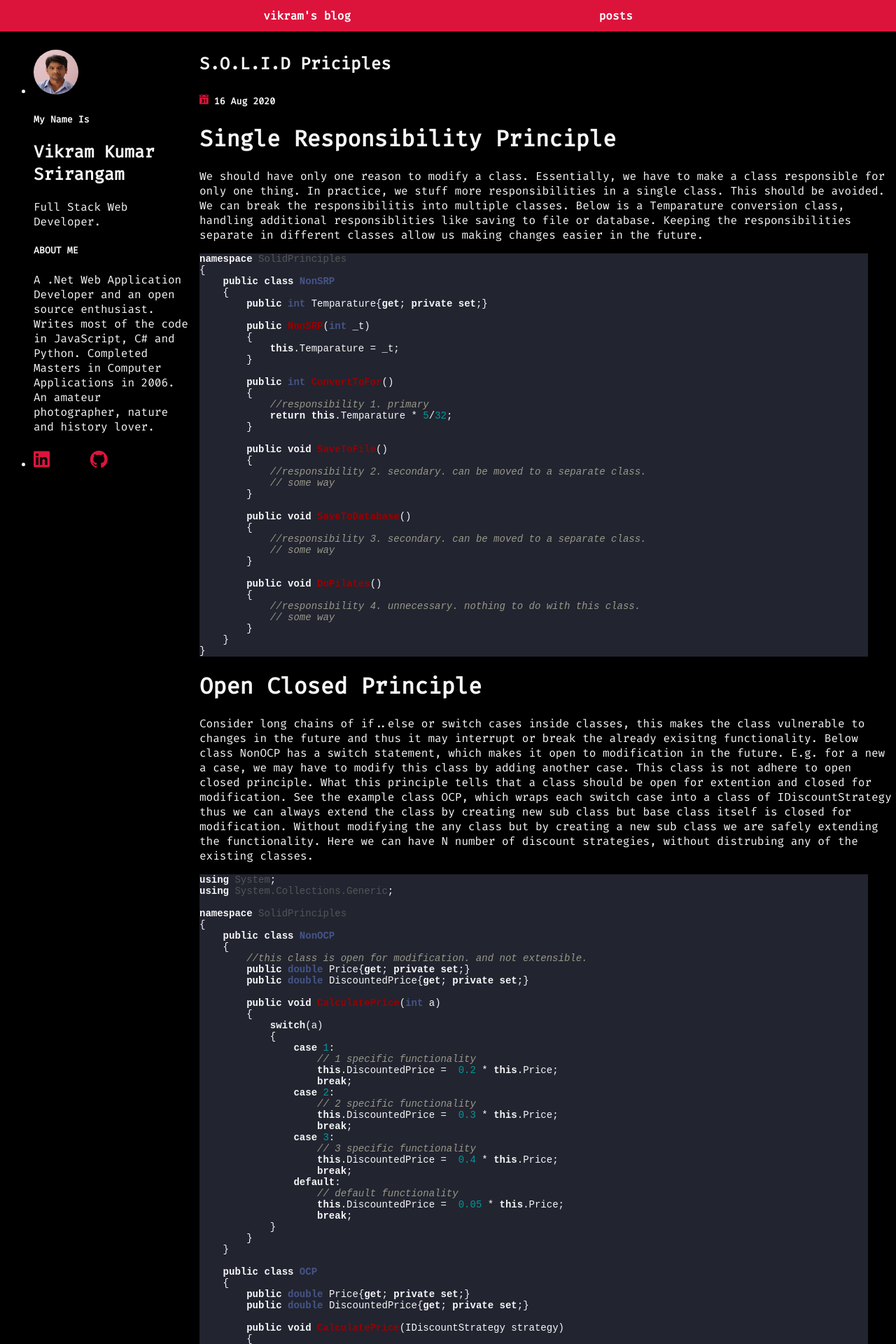
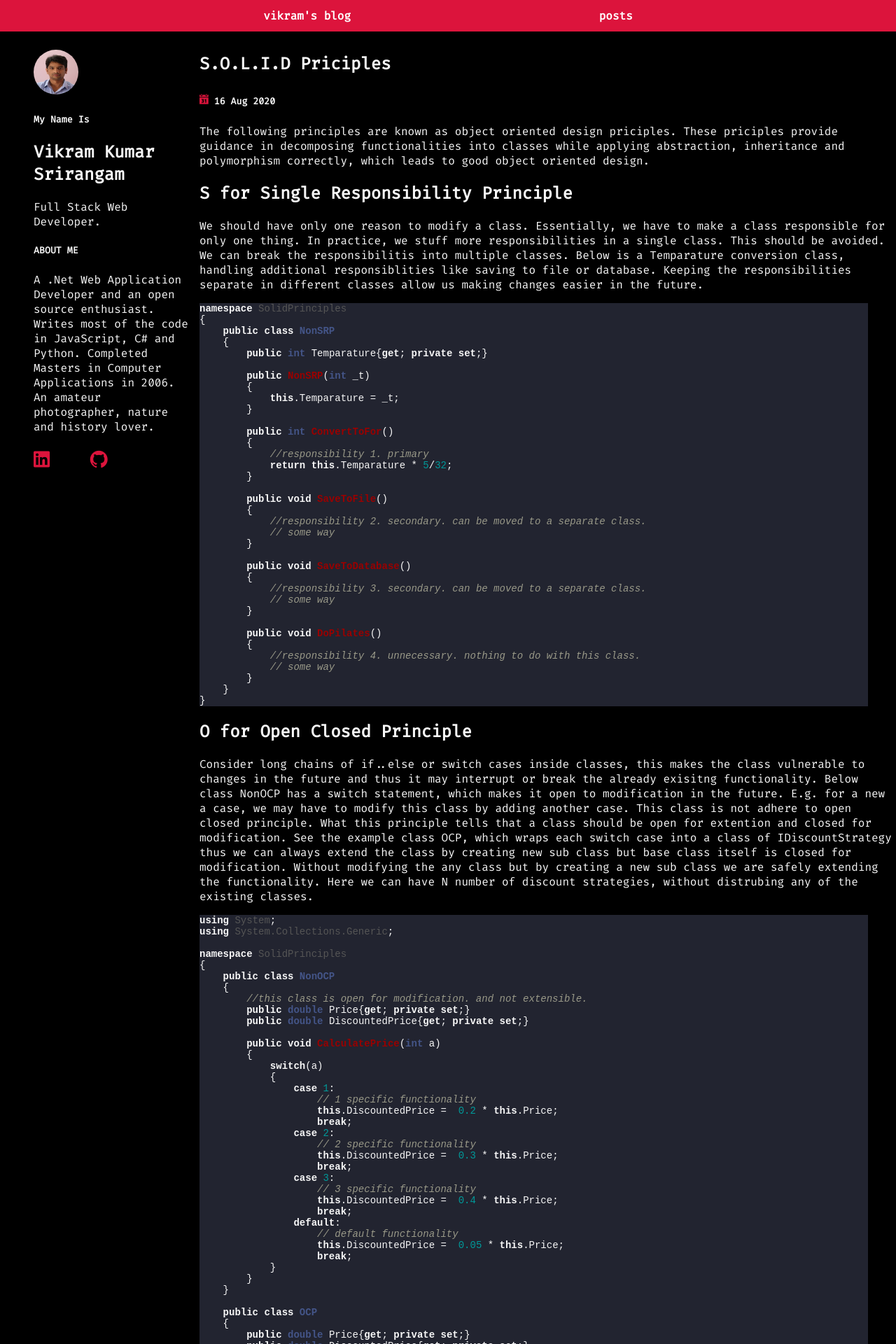
Before and after one commit to srirangamv/srirangamv.github.io, a Jekyll site: the page built from _posts/2020-08-16-solid-priciples.md, in a window 1280 px wide. Shown: the top 1920 px of the page at 70% size. Built offline with Jekyll 4.4.1, drawn with Linux system fonts in a browser that asks for light colours.

Commit message:
adding post.

```diff
--- a/_posts/2020-08-16-solid-priciples.md
+++ b/_posts/2020-08-16-solid-priciples.md
@@ -6,7 +6,9 @@
 date: 2020-08-16
 ---
 
-# Single Responsibility Principle
+The following principles are known as object oriented design priciples. These priciples provide guidance in decomposing functionalities into classes while applying abstraction, inheritance and polymorphism correctly, which leads to good object oriented design.
+
+## S for **Single Responsibility Principle**
 
 <p>We should have only one reason to modify a class. Essentially, we have to make a class responsible for only one thing. In practice, we stuff more responsibilities in a single class. This should be avoided. We can break the responsibilitis into multiple classes. Below is a Temparature conversion class, handling additional responsiblities like saving to file or database. Keeping the responsibilities separate in different classes allow us making changes easier in the future.</p>
 
@@ -50,7 +52,7 @@
 }
 {% endhighlight %}
 
-# Open Closed Principle
+## O for **Open Closed Principle**
 
 <p>Consider long chains of if..else or switch cases inside classes, this makes the class vulnerable to changes in the future and thus it may interrupt or break the already exisitng functionality. Below class NonOCP has a switch statement, which makes it open to modification in the future. E.g. for a new a case, we may have to modify this class by adding another case. This class is not adhere to open closed principle. What this principle tells that a class should be open for extention and closed for modification. See the example class OCP, which wraps each switch case into a class of IDiscountStrategy thus we can always extend the class by creating new sub class but base class itself is closed for modification. Without modifying the any class but by creating a new sub class we are safely extending the functionality. Here we can have N number of discount strategies, without distrubing any of the existing classes.</p>
 
@@ -124,7 +126,7 @@
 }
 {% endhighlight %}
 
-# Lislov Substituition Principle
+## L for **Lislov Substituition Principle**
 
 <p>When, we are creaing an hierarchy, we should make sure that all sub classes replaceable using base absrtaction. Some times wrong abstraction applied and a subclass is created. This wrongly abstracted class will break this principle. Consider a real example of Bird abstraction, most of the birds will fly. But in the case of Kiwi which is a bird and cannot fly. This makes Kiwi a wrong abstraction here.This principle make sures that when we dealing with abstraction, all the sub classes should adhere to the abstracted behavior. Otherwise a client class which depends on this abstraction will fail by one or two wrongly abstracted sub classes.</p>
 
@@ -185,7 +187,7 @@
 }
 {% endhighlight %}
 
-# Interface Segregation Principle
+## I for **Interface Segregation Principle**
 
 <p>We should not force a client class with more details it needed from the class. Giving more details will create a chance of client misusing the functionality. This principle tells about not giving more details via interfaces/abstraction to the client classes. Cleanly separated interfaces or abstraction will make sure this principle followed. Consider the interface NonISPBankAccount whcih wraps all the functionality into a signle abstraction and when this interface used by InterestCalculator client class, probable misuse can happen. InterestCalculator need not have access to transfer method. All it needs is how to get balance and deposit the interest amount into the account.<p>
 
@@ -295,7 +297,7 @@
 
 {% endhighlight %}
 
-# Dependency Inversion Principle
+## D for **Dependency Inversion Principle**
 
 <p>A client class should not directly depend implementations of a class. It should depend on abstractions. This principle tries to decouple the classes by removing hard dependencies among classes. A client class directly creates a dependency class makes the changes difficult. As the implementation changes, client class may break. Depending on the abstraction removes this dependency. Both classes can have independent and will works fine as long as the abstraction is not broken.</p>
 
--- a/css/style.css
+++ b/css/style.css
@@ -57,6 +57,14 @@
             font-weight: bolder;
             background-color: crimson;
             padding: 0.75em;
+        }
+
+        ul {
+            list-style: none;
+        }
+
+        .post > a {
+            text-decoration: underline;
         }
 
         nav {
```
